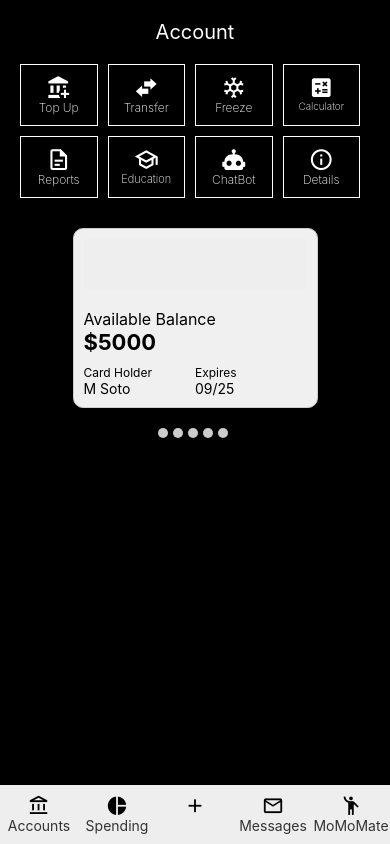
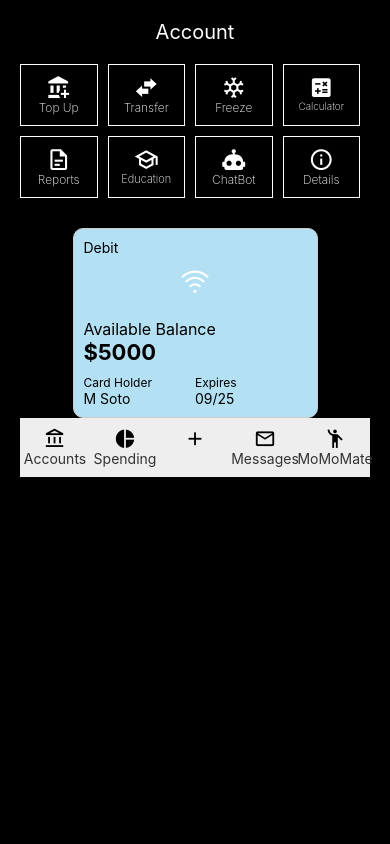
Before and after one commit to Chrissiku/financial-education, a React Native app: screen / in a window 390 px wide. Built offline with nearby package versions, Linux system fonts and the light colour scheme.

Commit message:
card added wifi and debit

```diff
--- a/src/Screens/BankMain.js
+++ b/src/Screens/BankMain.js
@@ -1,248 +1,113 @@
-import {
-  StyleSheet,
-  View,
-  Text,
-  TouchableOpacity,
-  ScrollView,
-} from "react-native";
 import React from "react";
-import { MaterialCommunityIcons } from "@expo/vector-icons"; // Import MaterialCommunityIcons
+import { StyleSheet, View, Text, TouchableOpacity, ScrollView } from "react-native";
+import { MaterialCommunityIcons, AntDesign } from "@expo/vector-icons";
 import Themes from "../shared/Themes";
 
 const BankMain = () => {
   return (
     <View style={styles.container}>
-      <ScrollView
-        style={{
-          flex: 1,
-          backgroundColor: Themes.background,
-        }}
-      >
+      <ScrollView style={{ flex: 1, backgroundColor: Themes.background }}>
         <View style={styles.content}>
           {/* Header */}
-          <View
-            style={[
-              styles.header,
-              { justifyContent: "center", alignItems: "center" },
-            ]}
-          >
+          <View style={[styles.header, { justifyContent: "center", alignItems: "center" }]}>
             <Text style={{ fontSize: 20, color: Themes.white }}>Account</Text>
           </View>
 
           {/* Icon Buttons */}
           <View style={styles.iconButtonContainer}>
             <TouchableOpacity style={styles.iconButton}>
-              <MaterialCommunityIcons
-                name="bank-plus"
-                size={25}
-                color={Themes.white}
-              />
-              <Text
-                style={{ color: Themes.white, fontSize: 12, fontWeight: "200" }}
-              >
-                Top Up
-              </Text>
+              <MaterialCommunityIcons name="bank-plus" size={25} color={Themes.white} />
+              <Text style={{ color: Themes.white, fontSize: 12, fontWeight: "200" }}>Top Up</Text>
             </TouchableOpacity>
             <TouchableOpacity style={styles.iconButton}>
-              <MaterialCommunityIcons
-                name="swap-horizontal-bold"
-                size={25}
-                color={Themes.white}
-              />
-              <Text
-                style={{ color: Themes.white, fontSize: 12, fontWeight: "200" }}
-              >
-                Transfer
-              </Text>
+              <MaterialCommunityIcons name="swap-horizontal-bold" size={25} color={Themes.white} />
+              <Text style={{ color: Themes.white, fontSize: 12, fontWeight: "200" }}>Transfer</Text>
             </TouchableOpacity>
             <TouchableOpacity style={styles.iconButton}>
-              <MaterialCommunityIcons
-                name="snowflake"
-                size={25}
-                color={Themes.white}
-              />
-              <Text
-                style={{ color: Themes.white, fontSize: 12, fontWeight: "200" }}
-              >
-                Freeze
-              </Text>
+              <MaterialCommunityIcons name="snowflake" size={25} color={Themes.white} />
+              <Text style={{ color: Themes.white, fontSize: 12, fontWeight: "200" }}>Freeze</Text>
             </TouchableOpacity>
             <TouchableOpacity style={styles.iconButton}>
-              <MaterialCommunityIcons
-                name="calculator-variant"
-                size={25}
-                color={Themes.white}
-              />
-              <Text
-                style={{ color: Themes.white, fontSize: 10, fontWeight: "200" }}
-              >
-                Calculator
-              </Text>
+              <MaterialCommunityIcons name="calculator-variant" size={25} color={Themes.white} />
+              <Text style={{ color: Themes.white, fontSize: 10, fontWeight: "200" }}>Calculator</Text>
             </TouchableOpacity>
           </View>
 
           <View style={styles.iconButtonContainer}>
             <TouchableOpacity style={styles.iconButton}>
-              <MaterialCommunityIcons
-                name="file-document-outline"
-                size={25}
-                color={Themes.white}
-              />
-              <Text
-                style={{ color: Themes.white, fontSize: 12, fontWeight: "200" }}
-              >
-                Reports
-              </Text>
+              <MaterialCommunityIcons name="file-document-outline" size={25} color={Themes.white} />
+              <Text style={{ color: Themes.white, fontSize: 12, fontWeight: "200" }}>Reports</Text>
             </TouchableOpacity>
             <TouchableOpacity style={styles.iconButton}>
-              <MaterialCommunityIcons
-                name="school-outline"
-                size={25}
-                color={Themes.white}
-              />
-              <Text
-                style={{ color: Themes.white, fontSize: 11, fontWeight: "200" }}
-              >
-                Education
-              </Text>
+              <MaterialCommunityIcons name="school-outline" size={25} color={Themes.white} />
+              <Text style={{ color: Themes.white, fontSize: 11, fontWeight: "200" }}>Education</Text>
             </TouchableOpacity>
             <TouchableOpacity style={styles.iconButton}>
-              <MaterialCommunityIcons
-                name="robot"
-                size={25}
-                color={Themes.white}
-              />
-              <Text
-                style={{ color: Themes.white, fontSize: 12, fontWeight: "200" }}
-              >
-                ChatBot
-              </Text>
+              <MaterialCommunityIcons name="robot" size={25} color={Themes.white} />
+              <Text style={{ color: Themes.white, fontSize: 12, fontWeight: "200" }}>ChatBot</Text>
             </TouchableOpacity>
             <TouchableOpacity style={styles.iconButton}>
-              <MaterialCommunityIcons
-                name="information-outline"
-                size={25}
-                color={Themes.white}
-              />
-              <Text
-                style={{ color: Themes.white, fontSize: 12, fontWeight: "200" }}
-              >
-                Details
-              </Text>
+              <MaterialCommunityIcons name="information-outline" size={25} color={Themes.white} />
+              <Text style={{ color: Themes.white, fontSize: 12, fontWeight: "200" }}>Details</Text>
             </TouchableOpacity>
           </View>
 
           {/* Card */}
-          <View
-            style={{
-              marginTop: 20,
-              justifyContent: "center",
-              alignItems: "center",
-            }}
-          >
+          <View style={{ marginTop: 20, justifyContent: "center", alignItems: "center" }}>
             <View style={styles.card}>
               {/* Card Logo and Header */}
-              <View
-                style={{
-                  height: 50,
-                  backgroundColor: "#eee",
-                  marginBottom: 10,
-                }}
-              ></View>
+              <View style={{ flexDirection: "row", justifyContent: "space-between", marginBottom: 10 }}>
+                {/* Debit Text on the far left */}
+                <Text style={{ color: Themes.black, fontSize: 14 }}>Debit</Text>
+              </View>
+
+              {/* Wifi Icon in the center with styling */}
+              <View style={{ alignItems: "center" }}>
+                <AntDesign name="wifi" size={30} color={Themes.white} style={{ marginBottom: 10 }} />
+              </View>
 
               {/* Available Balance */}
-              <Text
-                style={{ fontSize: 16, marginTop: 10, color: Themes.black }}
-              >
-                Available Balance
-              </Text>
-              <Text
-                style={{
-                  fontSize: 22,
-                  fontWeight: "bold",
-                  color: Themes.black,
-                }}
-              >
-                $5000
-              </Text>
+              <Text style={{ fontSize: 16, marginTop: 10, color: Themes.black }}>Available Balance</Text>
+              <Text style={{ fontSize: 22, fontWeight: "bold", color: Themes.black }}>$5000</Text>
 
               {/* Card Footer */}
               <View style={{ flexDirection: "row", marginTop: 10 }}>
                 <View style={{ flex: 1 }}>
-                  <Text style={{ color: Themes.black, fontSize: 12 }}>
-                    Card Holder
-                  </Text>
-                  <Text style={{ color: Themes.black, fontSize: 14 }}>
-                    M Soto
-                  </Text>
+                  <Text style={{ color: Themes.black, fontSize: 12 }}>Card Holder</Text>
+                  <Text style={{ color: Themes.black, fontSize: 14 }}>M Soto</Text>
                 </View>
                 <View style={{ flex: 1 }}>
-                  <Text style={{ color: Themes.black, fontSize: 12 }}>
-                    Expires
-                  </Text>
-                  <Text style={{ color: Themes.black, fontSize: 14 }}>
-                    09/25
-                  </Text>
+                  <Text style={{ color: Themes.black, fontSize: 12 }}>Expires</Text>
+                  <Text style={{ color: Themes.black, fontSize: 14 }}>09/25</Text>
                 </View>
               </View>
             </View>
           </View>
 
-          {/* Slide Indicators */}
-          <View
-            style={{
-              flexDirection: "row",
-              justifyContent: "center",
-              marginTop: 20,
-            }}
-          >
-            <View style={styles.slideIndicator}></View>
-            <View style={styles.slideIndicator}></View>
-            <View style={styles.slideIndicator}></View>
-            <View style={styles.slideIndicator}></View>
-            <View style={styles.slideIndicator}></View>
-          </View>
-        </View>
-      </ScrollView>
-
           {/* Bottom Buttons */}
           <View style={styles.bottomButtons}>
             <TouchableOpacity style={styles.bottomButton}>
-          <MaterialCommunityIcons
-            name="bank-outline"
-            size={22}
-            color={Themes.black}
-          />
+              <MaterialCommunityIcons name="bank-outline" size={22} color={Themes.black} />
               <Text style={{ color: "#333" }}>Accounts</Text>
             </TouchableOpacity>
             <TouchableOpacity style={styles.bottomButton}>
-          <MaterialCommunityIcons
-            name="chart-pie"
-            size={22}
-            color={Themes.black}
-          />
+              <MaterialCommunityIcons name="chart-pie" size={22} color={Themes.black} />
               <Text style={{ color: "#333" }}>Spending</Text>
             </TouchableOpacity>
             <TouchableOpacity style={styles.bottomButton}>
               <MaterialCommunityIcons name="plus" size={22} color={Themes.black} />
             </TouchableOpacity>
             <TouchableOpacity style={styles.bottomButton}>
-          <MaterialCommunityIcons
-            name="email-outline"
-            size={22}
-            color={Themes.black}
-          />
+              <MaterialCommunityIcons name="email-outline" size={22} color={Themes.black} />
               <Text style={{ color: "#333" }}>Messages</Text>
             </TouchableOpacity>
             <TouchableOpacity style={styles.bottomButton}>
-          <MaterialCommunityIcons
-            name="human-greeting"
-            size={22}
-            color={Themes.black}
-          />
+              <MaterialCommunityIcons name="human-greeting" size={22} color={Themes.black} />
               <Text style={{ color: "#333" }}>MoMoMate</Text>
             </TouchableOpacity>
           </View>
+        </View>
+      </ScrollView>
     </View>
   );
 };
@@ -267,26 +132,18 @@ const styles = StyleSheet.create({
     flex: 1,
     marginRight: 10,
     alignItems: "center",
-    //backgroundColor: "rgba(255, 255, 255, 0.2)", // Semi-transparent black background
-    borderColor: Themes.white, // black border color
-    borderWidth: 1, // Border width
-    borderRadius: 0, // No border radius
+    borderColor: Themes.white,
+    borderWidth: 1,
+    borderRadius: 0,
     padding: 10,
   },
   card: {
-    backgroundColor: Themes.card, // Background color for the card
+    backgroundColor: Themes.card,
     borderWidth: 1,
     borderColor: "#ccc",
     padding: 10,
-    borderRadius: 10, // Border radius for the card
+    borderRadius: 10,
     width: "70%",
-  },
-  slideIndicator: {
-    width: 10,
-    height: 10,
-    backgroundColor: "#ccc",
-    borderRadius: 5,
-    marginRight: 5,
   },
   bottomButtons: {
     flexDirection: "row",
--- a/src/shared/Themes.js
+++ b/src/shared/Themes.js
@@ -1,5 +1,5 @@
 export default {
-  card: "#f0f0f0",
+  card: "#b3e0f2",
   white: "#fff",
   black: "#000",
   background: '#000',
```
Also changed, not shown: assets/adaptive-icon.png (deleted), assets/mastercard-free-download-free-png.webp (added). Lines whose indentation alone changed are shown as unchanged.
